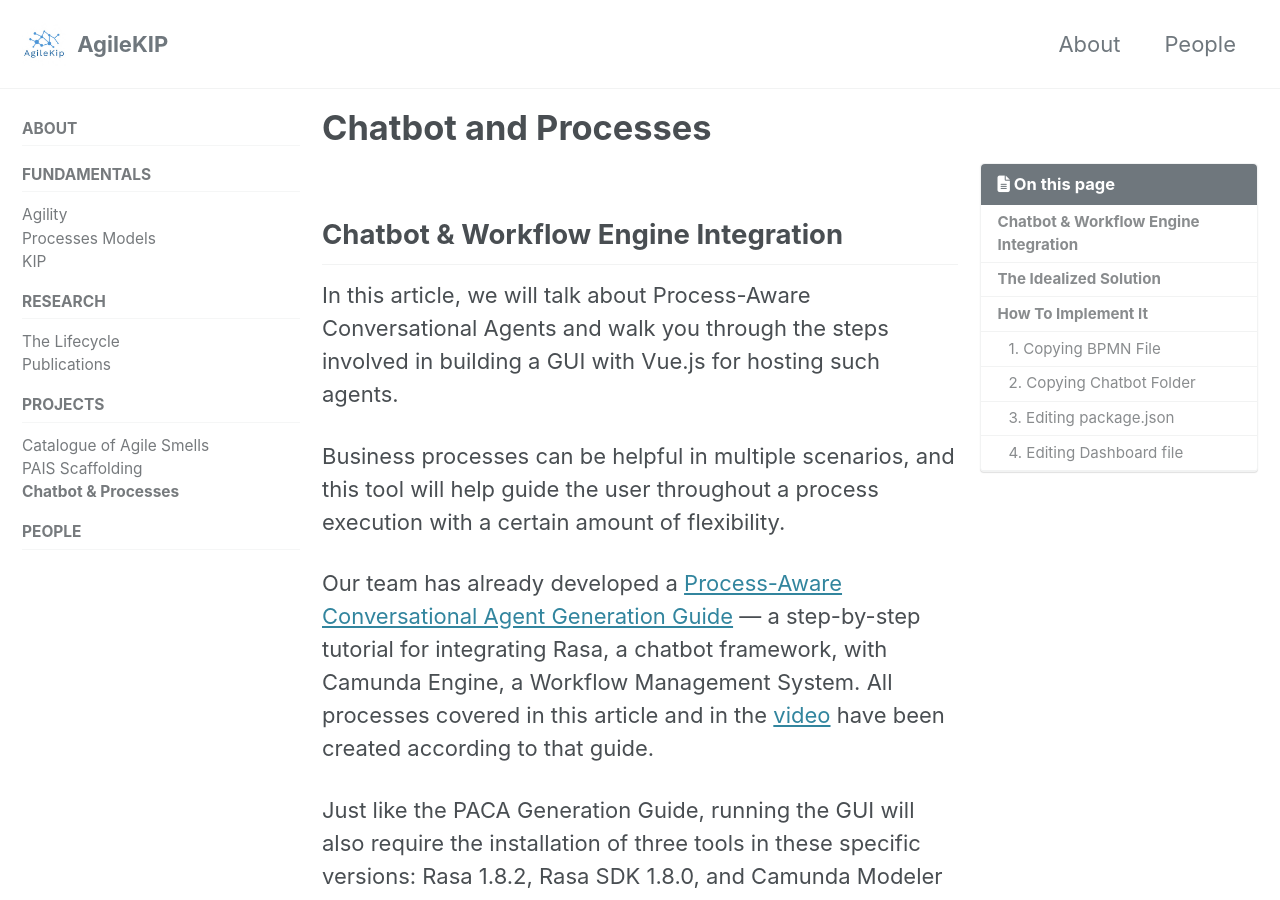
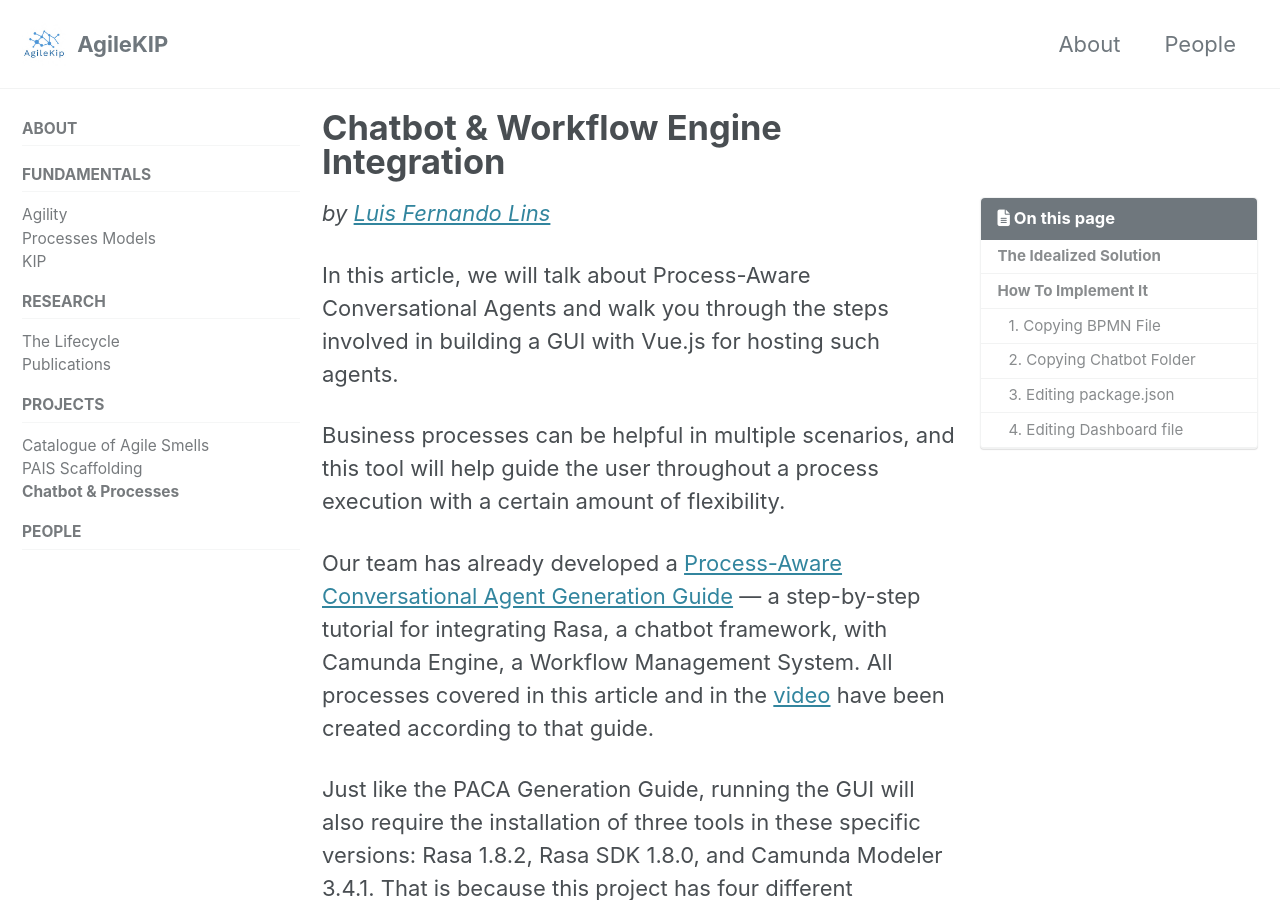
Before and after one commit to AgileKip/site, a Jekyll site: the page built from _pages/chatbot-process/index.md, in a window 1280 px wide and 900 px high. Built offline with Jekyll 4.4.1, drawn with Linux system fonts in a browser that asks for light colours; cached includes are drawn as plain includes; nearby versions of some CDN libraries.

Commit message:
Fixing author names

```diff
--- a/_data/people.yml
+++ b/_data/people.yml
@@ -38,6 +38,6 @@
   affiliation: MSc Student in Software Engineering at UFRJ, Brazil
   linkedin: tales-mello-paiva-119140115
 
-- name: Luis Fernando Lins dos Santos
+- name: Luis Fernando Lins
   affiliation: Bachelor in Information and Computing Engineering at UFRJ, Brazil
-  linkedin: luis-fernando-lins-dos-santos-879645124
+  linkedin: luis-fernando-lins-879645124
--- a/_pages/chatbot-process/index.md
+++ b/_pages/chatbot-process/index.md
@@ -2,7 +2,7 @@
 layout: single
 
 permalink: /chatbot-process
-title: "Chatbot and Processes"
+title: "Chatbot & Workflow Engine Integration"
 excerpt: "Chatbot and Processes"
 last_modified_at: 2021-06-14
 toc: true
@@ -10,7 +10,7 @@
   nav: "docs"
 ---
 
-## Chatbot & Workflow Engine Integration
+_by [Luis Fernando Lins](https://www.linkedin.com/in/luis-fernando-lins-879645124/)_
 
 In this article, we will talk about Process-Aware Conversational Agents and walk you through the steps involved in building a GUI with Vue.js for hosting such agents.
 
@@ -19,17 +19,20 @@
 Our team has already developed a [Process-Aware Conversational Agent Generation Guide](http://www.repositorio.poli.ufrj.br/monografias/projpoli10033716.pdf) — a step-by-step tutorial for integrating Rasa, a chatbot framework, with Camunda Engine, a Workflow Management System. All processes covered in this article and in the [video](https://www.youtube.com/watch?v=E_CFhojGWSw) have been created according to that guide.
 
 Just like the PACA Generation Guide, running the GUI will also require the installation of three tools in these specific versions: Rasa 1.8.2, Rasa SDK 1.8.0, and Camunda Modeler 3.4.1. That is because this project has four different components. They are:
+
 1. A front end built with Vue.js;
 2. Camunda Engine, for coordinating the process execution;
 3. Rasa API, which needs to be accessed by our front end and will take care of receiving messages from the user and replying accordingly;
 4. Rasa Actions, a Python server that runs custom actions that the bot shall execute.
 
 In this project, we are using a task-automation package called `concurrently`, installed with `npm`. When running `npm run serve`, this package will allow that all necessary steps occur simultaneously:
-* The process model will be automatically deployed to Camunda.
-* The front end will be served.
-* The two Rasa components (both API and Actions) will be started.
+
+- The process model will be automatically deployed to Camunda.
+- The front end will be served.
+- The two Rasa components (both API and Actions) will be started.
 
 ## The Idealized Solution
+
 This article will examine the integration of two different processes -- **Trip Planning** and **Wedding Planning** -- into our GUI. These two processes are modelled as follows:
 
 **Trip Planning:**
@@ -56,26 +59,31 @@
 This will be the base folder for all the changes that will be listed in the next section.
 
 ## How To Implement It
+
 Here, we will see how processes are added to our GUI. We are going to add both the **Trip Planning** and **Wedding Planning** processes.
 
 ### 1. Copying BPMN File
+
 First, we need to copy each process’s BPMN diagram to our GUI project folder. The BPMN diagrams need to have been modeled according to our Process-Aware CA Generation Guide. Inside our project, there is a `camunda` folder, and the diagrams will go into **`camunda > configuration > resources`**. This step will allow Camunda to automatically deploy those process definitions when restarting.
 ![Resources folder](/_pages/chatbot-process/assets/FolderResources.png)
 
 ### 2. Copying Chatbot Folder
+
 Then, for each process we will support, we need to copy a folder with all of its Rasa files into our GUI project folder. In this case, there needs to be two chatbot folders, `trip-planning` and `wedding-planning`, in our project's root. As previously mentioned, these chatbots need to have been built using the provided PACA Generation Guide.
 ![Chatbot Folder](/_pages/chatbot-process/assets/FolderChatbot.png)
 
 We shall now start editing some code.
 
 ### 3. Editing package.json
+
 As previously explained, in `package.json`, we use an `npm package` for task automation called "concurrently", which will be very useful to our project. Typically, we would have to run Camunda Engine and each Rasa process in different terminal windows.
 However, this concurrently lib allows us to run everything with a single command.
 
 Using `concurrently`, the `serve` script must run a few scripts:
-* One for Camunda
-* One for Vue.js
-* Two Rasa scripts (API and Actions) *for each supported process*
+
+- One for Camunda
+- One for Vue.js
+- Two Rasa scripts (API and Actions) _for each supported process_
 
 Rasa uses by default `port 5055` for the actions and `port 5005` for the API, and the trip planning process will use them, so for the wedding planning process, we need to change them to `5056` and `5006`, respectively.
 ![Editing package.json](/_pages/chatbot-process/assets/EditingPackageJson.png)
@@ -86,6 +94,7 @@
 Let's now move to the Dashboard file, where we'll begin to add the new process to the GUI itself.
 
 ### 4. Editing Dashboard file
+
 Much of the `Dashboard.vue` file will not need to be modified since it is standard for all applications. However, some of the variables and elements in this file are crucial and must be covered here because they will need to be adjusted if any of the processes are changed.
 
 1. First, in the `data` object, there should be an `openChat` object that determines which chatbot is open. Since we are accounting for two different chatbots, we need to add them both into `openChat`.
@@ -93,16 +102,16 @@
 2. In the `data` object, we also need to add a message array for each chatbot to store each conversation separately from the others. In this case, we will have two message arrays, `tripMessages` and `weddingMessages`.
 
 3. Since we use the same chat component in the front end regardless of which chatbot we are talking to, we use a computed property called `messages` to select which message array to use based on the `openChat` object.
-![Editing Dashboard](/_pages/chatbot-process/assets/EditingDashboard.png)
+   ![Editing Dashboard](/_pages/chatbot-process/assets/EditingDashboard.png)
 
 4. Then, we need to add the available API ports in the `addMessage` method, and the appropriate port will be chosen according to which chatbot is open. This port will determine which Rasa API the GUI will be communicating with at any given time.
-![Editing openChat ports](/_pages/chatbot-process/assets/EditingOpenChatPorts.png)
+   ![Editing openChat ports](/_pages/chatbot-process/assets/EditingOpenChatPorts.png)
 
 5. We now add two process methods (`booktrip` and `planwedding`). Each of them
-will set that process's particular key in the `openChat` object to `true` when we click on that process's button and turn all the other open chats to `false`. These process methods could easily be turned into a single method to avoid code duplication; however, they are kept separately here for clarity purposes.
-![Toggling openChat between processes](/_pages/chatbot-process/assets/EditingOpenChatProcessSelection.png)
+   will set that process's particular key in the `openChat` object to `true` when we click on that process's button and turn all the other open chats to `false`. These process methods could easily be turned into a single method to avoid code duplication; however, they are kept separately here for clarity purposes.
+   ![Toggling openChat between processes](/_pages/chatbot-process/assets/EditingOpenChatProcessSelection.png)
 
 6. Finally, we must have a button for each process chatbot, and they will call the appropriate process method when clicked, opening that particular chatbot.
-![Button for each process chatbot](/_pages/chatbot-process/assets/EditingOpenChatButton.png)
+   ![Button for each process chatbot](/_pages/chatbot-process/assets/EditingOpenChatButton.png)
 
 Hope this article has been useful!
```
Also changed, not shown: _pages/catalogue-agile-smells/index.md (+1 -1 lines).
